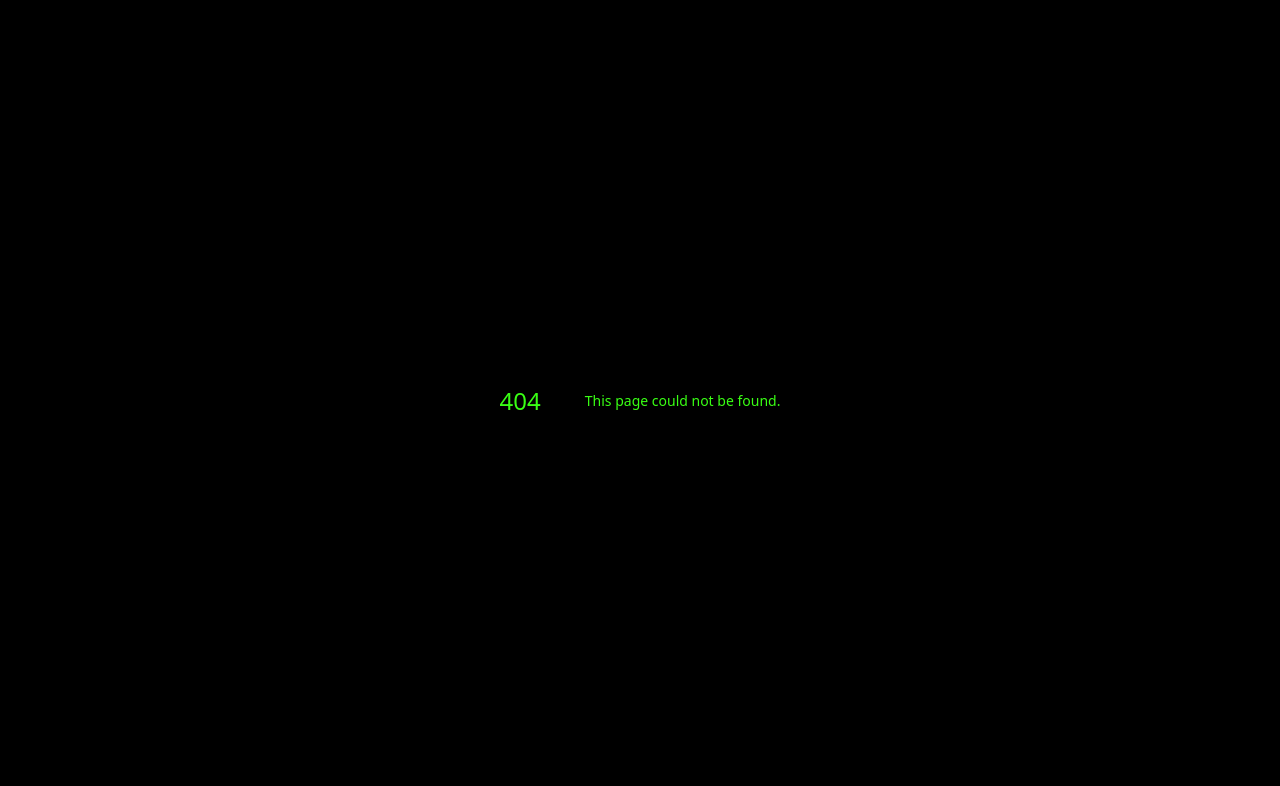
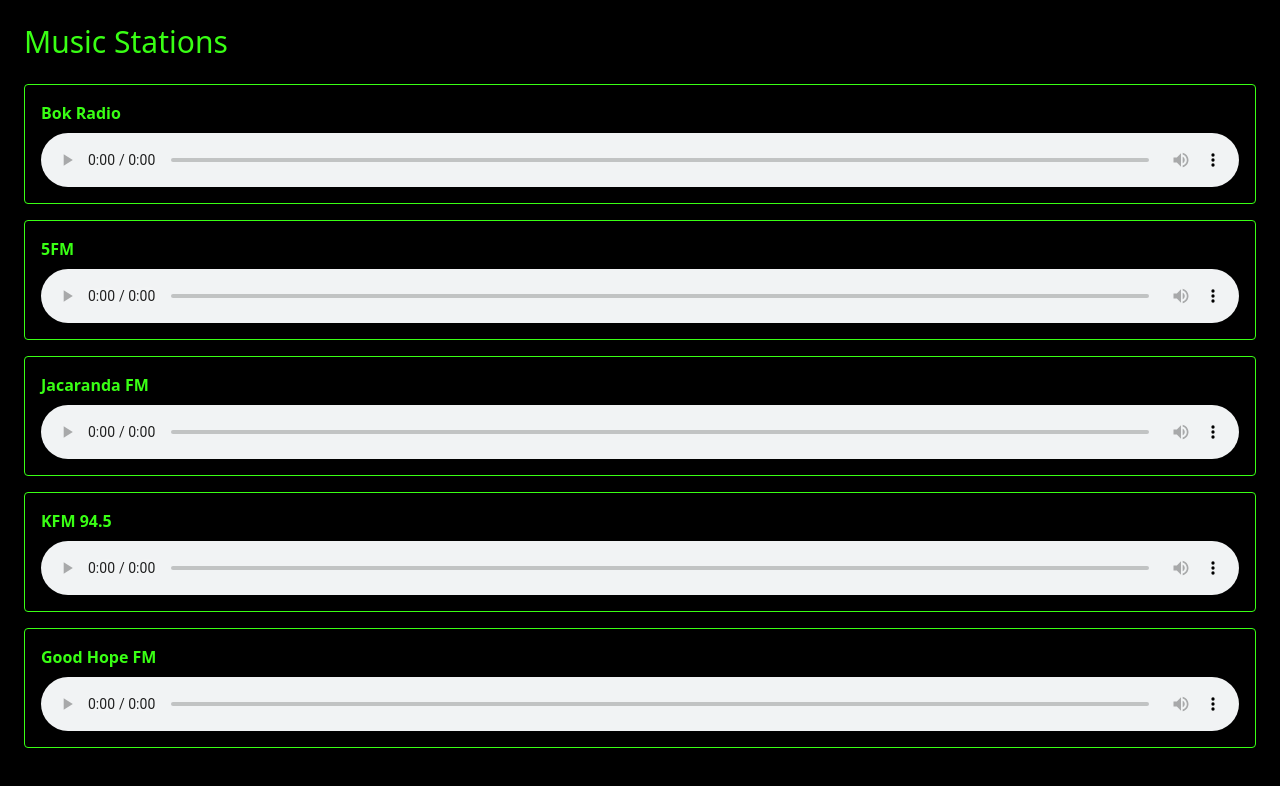
Before and after one commit to cgartco6/media-platform, a Next.js app in the folder apps/web/: page /radio in a window 1280 px wide. Before the commit this address had no page. Shown: the top 786 px of the page. Built offline with nearby package versions, Linux system fonts and the light colour scheme.

Commit message:
Add Radio component to the page

```diff
--- /dev/null
+++ b/apps/web/app/radio/page.tsx
@@ -0,0 +1,5 @@
+import Radio from "@/components/Radio";
+
+export default function Page() {
+  return <Radio />;
+}
```
